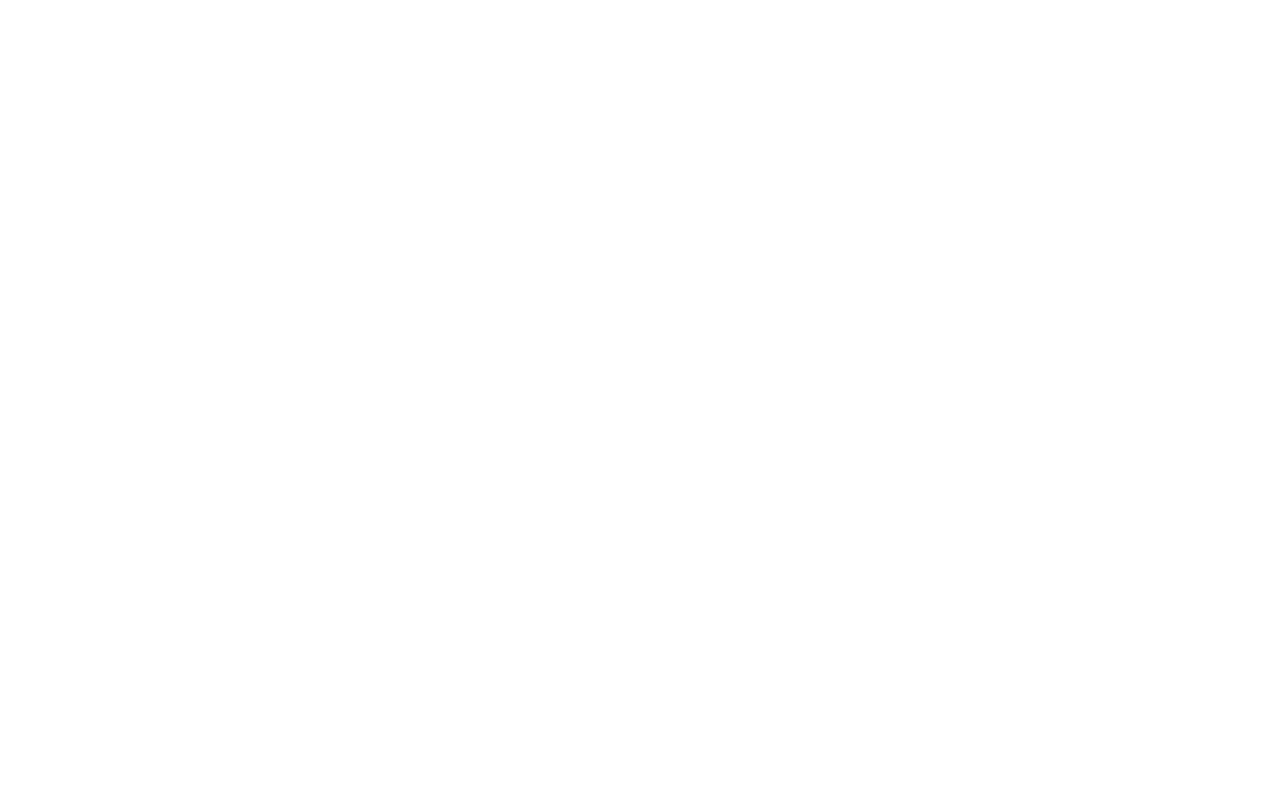
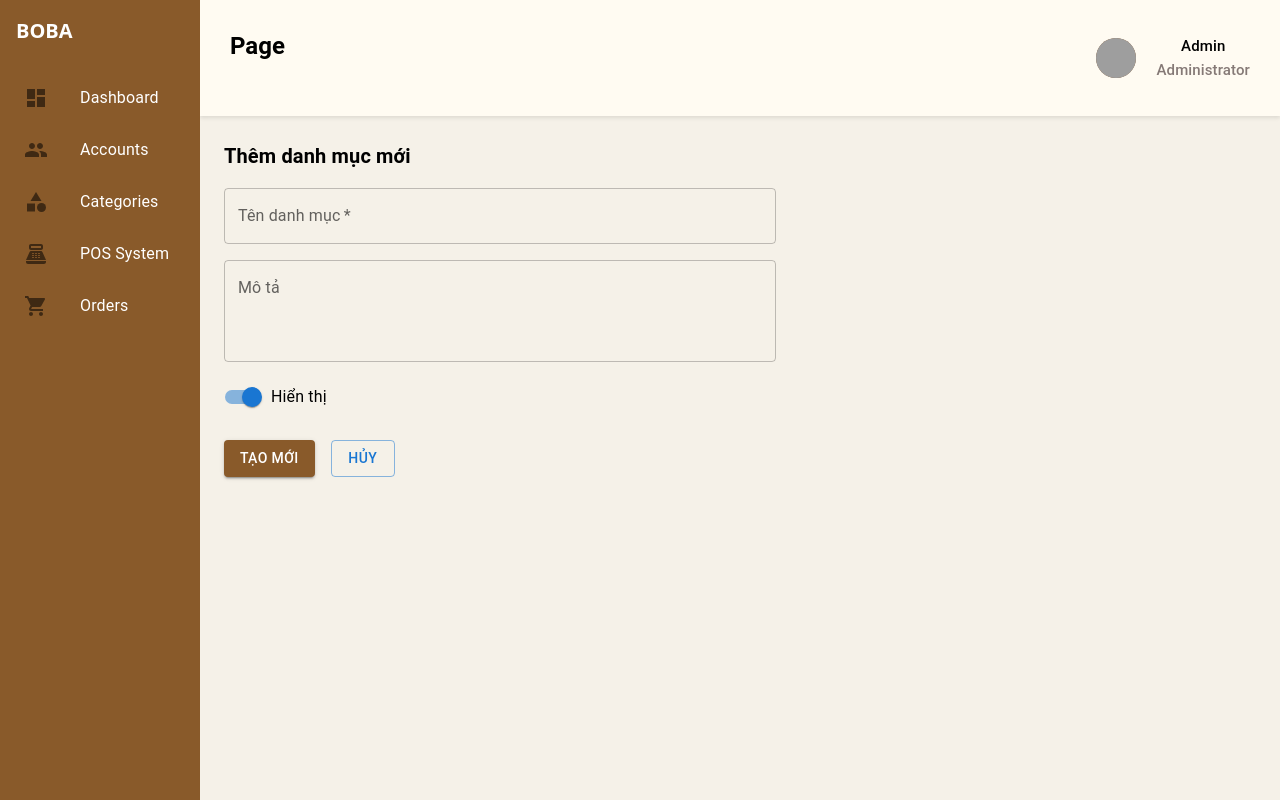
Before and after one commit to NguyenDucHuan/MilkTeaPos_FE_v1, a React (Vite) app: page /admin/categories/new in a window 1280 px wide. Before the commit this address had no page. Built offline with nearby package versions, Linux system fonts and the light colour scheme; grey boxes are pictures that could not be loaded.

Commit message:
categories management

```diff
--- /dev/null
+++ b/src/pages/Admin/Categories/Form.jsx
@@ -0,0 +1,108 @@
+import React, { useEffect, useState } from "react";
+import {
+  Box,
+  Typography,
+  TextField,
+  Switch,
+  Button,
+  FormControlLabel,
+} from "@mui/material";
+import { useNavigate, useParams } from "react-router-dom";
+import mockCategories from "./mockCategories";
+
+export default function CategoryForm() {
+  const navigate = useNavigate();
+  const { id } = useParams(); // nếu có id → chỉnh sửa
+  const isEditMode = Boolean(id);
+
+  const [formData, setFormData] = useState({
+    categoryName: "",
+    description: "",
+    status: true,
+  });
+
+  useEffect(() => {
+    if (isEditMode) {
+      const selected = mockCategories.find((cat) => String(cat.id) === id);
+      if (selected) {
+        setFormData(selected);
+      }
+    }
+  }, [id, isEditMode]);
+
+  const handleChange = (e) => {
+    const { name, value } = e.target;
+    setFormData((prev) => ({
+      ...prev,
+      [name]: value,
+    }));
+  };
+
+  const handleToggleStatus = () => {
+    setFormData((prev) => ({
+      ...prev,
+      status: !prev.status,
+    }));
+  };
+
+  const handleSubmit = (e) => {
+    e.preventDefault();
+
+    if (isEditMode) {
+      console.log("Cập nhật danh mục:", formData);
+    } else {
+      console.log("Tạo mới danh mục:", formData);
+    }
+
+    navigate("/admin/categories");
+  };
+
+  return (
+    <Box sx={{ p: 3, maxWidth: 600 }}>
+      <Typography variant="h6" fontWeight="bold" mb={2}>
+        {isEditMode ? "Chỉnh sửa danh mục" : "Thêm danh mục mới"}
+      </Typography>
+
+      <form onSubmit={handleSubmit}>
+        <TextField
+          label="Tên danh mục"
+          name="categoryName"
+          fullWidth
+          required
+          value={formData.categoryName}
+          onChange={handleChange}
+          sx={{ mb: 2 }}
+        />
+        <TextField
+          label="Mô tả"
+          name="description"
+          fullWidth
+          multiline
+          rows={3}
+          value={formData.description}
+          onChange={handleChange}
+          sx={{ mb: 2 }}
+        />
+        <FormControlLabel
+          control={
+            <Switch
+              checked={formData.status}
+              onChange={handleToggleStatus}
+              color="primary"
+            />
+          }
+          label="Hiển thị"
+          sx={{ mb: 3 }}
+        />
+        <Box display="flex" gap={2}>
+          <Button type="submit" variant="contained" color="primary">
+            {isEditMode ? "Cập nhật" : "Tạo mới"}
+          </Button>
+          <Button variant="outlined" onClick={() => navigate("/admin/categories")}>
+            Hủy
+          </Button>
+        </Box>
+      </form>
+    </Box>
+  );
+}
--- /dev/null
+++ b/src/pages/Admin/Categories/List.jsx
@@ -0,0 +1,94 @@
+import React, { useState } from "react";
+import {
+  Box,
+  Typography,
+  Table,
+  TableHead,
+  TableRow,
+  TableCell,
+  TableBody,
+  Switch,
+  IconButton,
+  Tooltip,
+  Button,
+} from "@mui/material";
+import { useNavigate } from "react-router-dom";
+import EditIcon from "@mui/icons-material/Edit";
+import AddIcon from "@mui/icons-material/Add";
+import mockCategories from "./mockCategories";
+
+export default function CategoryList() {
+  const navigate = useNavigate();
+  const [categories, setCategories] = useState(mockCategories);
+
+  const handleToggleStatus = (id) => {
+    const updated = categories.map((cat) =>
+      cat.id === id ? { ...cat, status: !cat.status } : cat
+    );
+    setCategories(updated);
+  };
+
+  return (
+    <Box sx={{ p: 3 }}>
+      <Box
+        sx={{
+          display: "flex",
+          justifyContent: "space-between",
+          mb: 2,
+        }}
+      >
+        <Typography variant="h6" fontWeight="bold">
+          Danh mục sản phẩm
+        </Typography>
+        <Button
+          variant="contained"
+          color="primary"
+          startIcon={<AddIcon />}
+          onClick={() => navigate("/admin/categories/new")}
+        >
+          Thêm danh mục
+        </Button>
+      </Box>
+
+      <Table>
+        <TableHead>
+          <TableRow>
+            <TableCell>STT</TableCell>
+            <TableCell>ID</TableCell>
+            <TableCell>Tên danh mục</TableCell>
+            <TableCell>Mô tả</TableCell>
+            <TableCell>Trạng thái</TableCell>
+            <TableCell>Hành động</TableCell>
+          </TableRow>
+        </TableHead>
+        <TableBody>
+          {categories.map((cat, index) => (
+            <TableRow key={cat.id}>
+              <TableCell>{index + 1}</TableCell>
+              <TableCell>{cat.id}</TableCell>
+              <TableCell>{cat.categoryName}</TableCell>
+              <TableCell>{cat.description}</TableCell>
+              <TableCell>
+                <Switch
+                  checked={cat.status}
+                  onChange={() => handleToggleStatus(cat.id)}
+                  color="primary"
+                />
+              </TableCell>
+              <TableCell>
+                <Tooltip title="Chỉnh sửa">
+                  <IconButton
+                    color="primary"
+                    onClick={() => navigate(`/admin/categories/${cat.id}/edit`)}
+                  >
+                    <EditIcon />
+                  </IconButton>
+                </Tooltip>
+              </TableCell>
+            </TableRow>
+          ))}
+        </TableBody>
+      </Table>
+    </Box>
+  );
+}
--- /dev/null
+++ b/src/pages/Admin/Categories/mockCategories.js
@@ -0,0 +1,22 @@
+const mockCategories = [
+    {
+      id: 1,
+      categoryName: "Trà Sữa",
+      description: "Các loại trà sữa truyền thống và đặc biệt",
+      status: true,
+    },
+    {
+      id: 2,
+      categoryName: "Topping",
+      description: "Topping đi kèm cho đồ uống",
+      status: true,
+    },
+    {
+      id: 3,
+      categoryName: "Combo Ưu Đãi",
+      description: "Gói combo hấp dẫn tiết kiệm hơn",
+      status: false,
+    },
+  ];
+
+  export default mockCategories;
--- a/src/routes/path.js
+++ b/src/routes/path.js
@@ -13,4 +13,5 @@
     // Admin
     ADMIN: "/admin",
     ACCOUNT: "accounts",
+    CATEGORIES: "categories",
   };
```
Also changed, not shown: src/routes/useRouterElements.jsx (+14 -0 lines).
